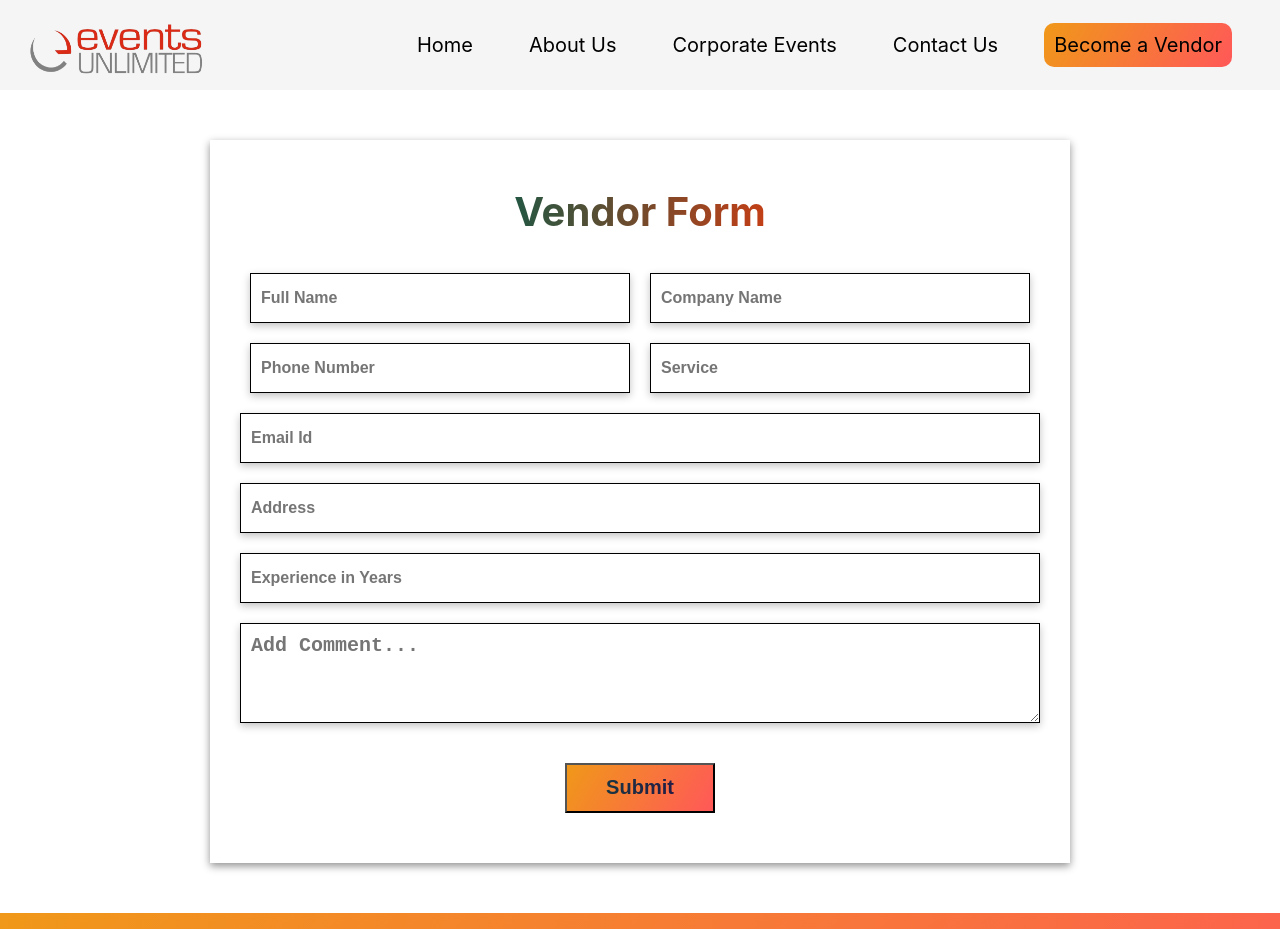
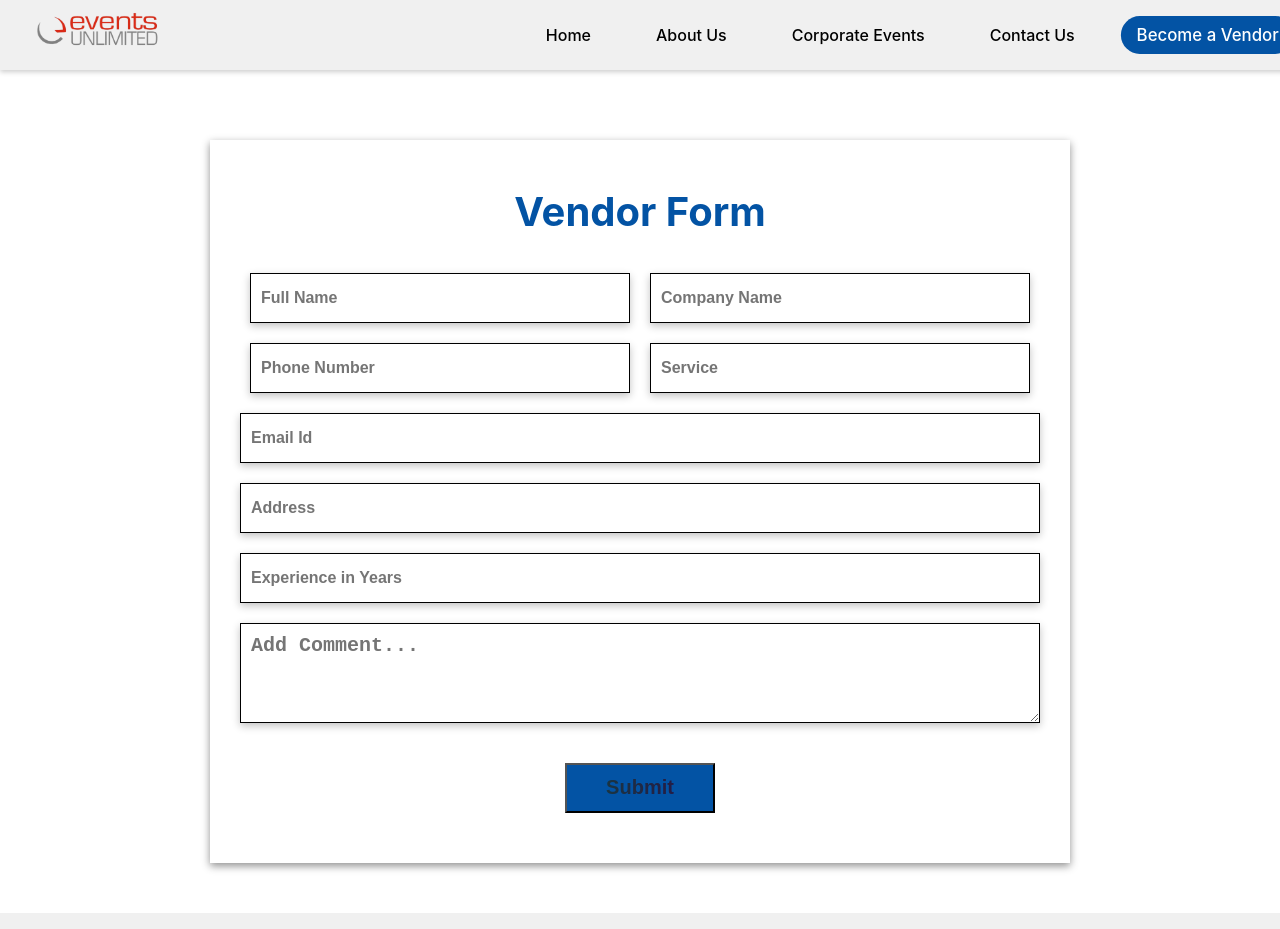
Before and after one commit to Ashwini-Korapati/UI, a React (Create React App) app: page /vendor in a window 1280 px wide. Shown: the top 929 px of the page. Built offline with nearby package versions, Linux system fonts and the light colour scheme; grey boxes are pictures that could not be loaded.

Commit message:
changes commit

```diff
--- a/src/Components/AboutUs/AboutUs.css
+++ b/src/Components/AboutUs/AboutUs.css
@@ -80,7 +80,8 @@ span {
 }
 
 h1 {
-    background: linear-gradient(to right, #235642 0%, #c33f16 100%);
+    /* background: linear-gradient(to right, #235642 0%, #c33f16 100%); */
+    background-color: #0353a4;
     -webkit-background-clip: text;
     -webkit-text-fill-color: transparent;
     font-weight: bold;
--- a/src/Components/Contact/Contact.css
+++ b/src/Components/Contact/Contact.css
@@ -27,7 +27,9 @@
      color: black
 }
 .send-button{
-    background-image: linear-gradient(-60deg, #ff5858 0%, #f09819 100%);    top: 0;
+    background-color: #0353a4;
+    /* background-image: linear-gradient(-60deg, #ff5858 0%, #f09819 100%);     */
+    top: 0;
     width: 400px;
     max-width: 200px;
     height: 40px;
@@ -55,7 +57,7 @@ input{
 textarea{
    /* width: 860px; */
    margin-top: 20px;
-   background-color: rgba(0,0,0,0);
+   /* background-color: rgba(0,0,0,0); */
    padding: 10px;
    color: black;
    font-size: 15px;
--- a/src/Components/Home/Home.css
+++ b/src/Components/Home/Home.css
@@ -4,7 +4,7 @@
 .bgcontainer {
     position: relative;
     width: 100%;
-    height: 80vh;
+    height: 100vh;
     overflow: hidden;
 
   }
@@ -52,7 +52,9 @@
   }
 
   .know-button{
-    background-image: linear-gradient(-60deg, #ff5858 0%, #f09819 100%);    top: 0;
+    /* background-image: linear-gradient(-60deg, #ff5858 0%, #f09819 100%);     */
+    background-color: #0353a4;
+    top: 0;
     width: 250px;
     height: 50px;
     margin-top: 30px;
--- a/src/Components/Home/Home.jsx
+++ b/src/Components/Home/Home.jsx
@@ -3,7 +3,7 @@ import { useNavigate } from 'react-router-dom';
 import "./Home.css"
 import AOS from "aos";
 import "aos/dist/aos.css";
-import video from "../../assets/event1.mp4"
+// import video from "../../assets/event1.mp4"
 import gift from "../../assets/OIP.jpeg"
 import dj from "../../assets/dj1.jpeg"
 import dj1 from "../../assets/dj2.jpeg"
--- a/src/Components/Navbar/Navbar.css
+++ b/src/Components/Navbar/Navbar.css
@@ -1,143 +1,159 @@
-.active {
-  background-image: linear-gradient(-60deg, #ff5858 0%, #f09819 100%);
-  top: 0;
-}
-
+/* Navbar */
 .navbar {
   display: flex;
   justify-content: space-between;
   align-items: center;
-  background-color: whitesmoke;
-  height: 90px;
-  font-size: 20px;
+  background-color: #f0f0f0;
+  /* background-color: rgba(0, 24, 69, 0.8);  */
+  height: 70px; /* Reduced height */
+  padding: 0 30px; /* Increased padding */
   position: fixed;
   width: 100%;
-  z-index: 1000; /* Ensure it stays on top of other content */
   top: 0;
+  left: 0;
+  z-index: 1000;
+  box-shadow: 0 2px 5px rgba(0, 0, 0, 0.2); /* Reduced shadow */
+  transition: all 0.3s ease-in-out;
 }
 
-nav .title {
-  font-size: 20px;
-  margin: 1rem;
-  font-weight: bold;
-  text-decoration: none;
-  color: black;
+/* Logo */
+.navbar .logo {
+  display: flex;
+  align-items: center;
 }
 
-nav ul {
-  display: flex;
-  margin: 30px;
-}
-nav ul.open {
-  display: flex;
-  position: absolute;
-  background-color: whitesmoke;
-  top: 90px; /* Adjust according to the height of your navbar */
-  left: 0;
-  right: 0;
-  z-index: 999; /* Higher than other content but less than navbar */
+.navbar .logo img {
+  width: 140px; /* Reduced size */
+  height: auto;
+  /*border-radius: 5px; Removed border radius from logo */
+  transition: transform 0.3s ease-in-out;
 }
 
-nav ul li {
-  padding: 10px;
-  list-style: none;
+.navbar .logo img:hover {
+  transform: scale(1.05); /* Reduced scale on hover */
 }
 
-nav ul li a {
-  display: block;
-  text-decoration: none;
-  color: black;
-  height: max-content;
-  padding: 10px;
-  margin: 0 0.5rem;
-  border-radius: 10px;
+/* Navbar Menu */
+.navbar ul {
+  display: flex;
+  list-style: none;
+  margin: 0; /* Remove default ul margin */
+  padding: 0; /* Remove default ul padding */
 }
 
-nav ul li a:not(.active):hover {
-  background-image: linear-gradient(-60deg, #ff5858 0%, #f09819 100%);
-  color: rgb(40, 12, 12);
+.navbar ul li {
+  padding: 10px 15px;
+  position: relative;
 }
-.navbar-ul .dropdown {
+
+.navbar ul li a {
+  text-decoration: none;
+  color: black; /* Light grey text */
+  font-size: 16px; /* Reduced font size */
+  font-weight: 500;
+  padding: 8px 15px; /* Adjusted padding */
+  border-radius: 25px; /* Rounded corners */
+  transition: all 0.3s ease-in-out;
+  /* background-color: rgba(255, 255, 255, 0.1);  Slightly transparent white background */
+  margin-right: 5px;
+  display: block; /* Make the link a block level element */
+}
+
+.navbar ul li a:hover,
+.navbar ul li a.active {
+  background-color: #0353a4;
+  /* background-color: #64b5f6; A lighter blue for hover */
+  color: white;  /* Dark blue text */
+  transform: scale(1.05);
+}
+
+/* Dropdown */
+.navbar ul .dropdown {
+  display: none;
   position: absolute;
   top: 100%;
   left: 0;
-  background-color: #f4ebeb;
-  list-style: none;
-  padding: 0;
-  margin-left:1300px;
-  margin-top: -3px;
-  display: none;
-  z-index: 1000;
+background-color: whitesmoke;
+  color: white;
+  box-shadow: 0px 4px 8px rgba(0, 0, 0, 0.3); /* Stronger shadow */
+  border-radius: 5px;
+  overflow: hidden;
+  min-width: 180px;
+  transition: all 0.3s ease-in-out;
 }
 
-.navbar-ul li:hover .dropdown {
+.navbar ul li:hover .dropdown {
   display: block;
+  /* background-color: #0353a4; */
+}
+
+.dropdown li {
+  padding: 0; /* Remove padding */
 }
 
 .dropdown li a {
-  padding: 10px 20px;
   display: block;
-  background-color: #f4ebeb;
+  padding: 10px 15px; /* Adjusted padding */
+  color: #f0f0f0; /* Light grey text */
+  font-size: 14px;
+  transition: background-color 0.3s ease;
 }
 
-nav .menu {
+.dropdown li a:hover {
+  background-color: #64b5f6; /* A lighter blue for hover */
+  color: #001845; /* Dark blue text */
+}
+
+/* Menu Icon for Mobile */
+.menu {
   display: none;
-  position: absolute;
-  top: 0.75rem;
-  right: 0.5rem;
-  font-size: 1.5rem;
+  font-size: 24px;
   cursor: pointer;
+  color: #f0f0f0; /* Light grey color for the icon */
 }
 
 .image {
-  margin-top: 20px;
-  margin-left: 20px;
-  width: 200px;
-  height: 80px;
-  border-radius: 20px;
+  width: 140px; /* Reduced size */
+  height: auto;
+  /* border-radius: 50%; */
+  /*background-color: white; Removed background-color */
 }
 
-@media (max-width: 480px) {
-  nav .menu {
+/* Responsive Design */
+@media (max-width: 768px) {
+  .menu {
     display: block;
-    margin-right: 90px;
-    margin-top: 30px;
   }
 
-  nav {
+  .navbar ul {
+    display: none;
     flex-direction: column;
-    align-items: flex-start;
+    position: absolute;
+    top: 70px; /* Adjust the top position to match the navbar height */
+    left: 0;
+    width: 100%;
+    background-color: rgba(0, 24, 69, 0.95); /* Semi-transparent dark blue mobile menu */
+    box-shadow: 0px 4px 8px rgba(0, 0, 0, 0.3);
+    padding: 0; /* Reset padding */
   }
 
-  nav ul {
-    display: none;
-    flex-direction: column;
-    width: 100%;
-    margin-bottom: 0.25rem;
-  }
-  nav ul .dropdown{
-    width: 100px;
+  .navbar ul.open {
+    display: flex;
   }
 
-  nav ul.open {
-    display: flex;
-    margin-left: -50px;
-    /* margin-top: 0x; */
-  }
-  .image{
-     margin-left: -90px;
-  }
-  nav ul li {
+  .navbar ul li {
+    text-align: center;
     width: 100%;
-    text-align: center;
+    padding: 10px 0;
   }
 
-  nav ul li a {
-    margin: 0.2rem 0.5rem;
+  .navbar ul li a {
+      margin-right: 0; /* Remove right margin */
+  }
+
+  .dropdown {
+    position: static;
+    box-shadow: none;
+    width: 100%;
   }
 }
-
-/* Add margin-top to the main content to prevent it from being hidden under the navbar */
-.main-content {
-  margin-top: 90px; /* Adjust this value to the height of your navbar */
-}
--- a/src/Components/Navbar/Navbar.jsx
+++ b/src/Components/Navbar/Navbar.jsx
@@ -1,3 +1,76 @@
+// import React, { useState } from 'react';
+// import { NavLink } from 'react-router-dom';
+// import { FaBars } from 'react-icons/fa';
+// import "./Navbar.css";
+// import img from '../../assets/logo.png';
+
+// const Navbar = () => {
+//   const [isOpen, setIsOpen] = useState(false);
+//   const [isDropdownOpen, setIsDropdownOpen] = useState(false);
+
+//   const toggleMenu = () => {
+//     setIsOpen(!isOpen);
+//     setIsDropdownOpen(false); // Close dropdown when toggling menu
+//   };
+
+//   const closeMenu = () => {
+//     setIsOpen(false);
+//     setIsDropdownOpen(false);
+//   };
+
+//   const toggleDropdown = () => {
+//     setIsDropdownOpen(!isDropdownOpen);
+//   };
+
+//   const closeDropdown = () => {
+//     setIsDropdownOpen(false);
+//   };
+
+//   return (
+//     <nav className='navbar'>
+//       <img className='image' src={img} alt="Logo" />
+//       <FaBars className="menu" onClick={toggleMenu} />
+//       <ul className={`navbar-ul ${isOpen ? 'open' : ''}`}>
+//         <li>
+//           <NavLink to="/" exact activeClassName="active" onClick={closeMenu}>Home</NavLink>
+//         </li>
+//         <li>
+//           <NavLink to="/about" activeClassName="active" onClick={closeMenu}>About Us</NavLink>
+//         </li>
+//         <li onMouseEnter={toggleDropdown} onMouseLeave={toggleDropdown}>
+//           <NavLink to="/events" onClick={closeMenu}>Corporate Events</NavLink>
+//           {isDropdownOpen && (
+//             <ul className="dropdown">
+//               <li>
+//                 <NavLink to="/events#dj" onClick={closeDropdown}>DJ</NavLink>
+//               </li>
+//               <li>
+//                 <NavLink to="/events#anchor" onClick={closeDropdown}>Anchoring</NavLink>
+//               </li>
+//               <li>
+//                 <NavLink to="/events#giftings" onClick={closeDropdown}>Giftings</NavLink>
+//               </li>
+//               <li>
+//                 <NavLink to="/events#printings" onClick={closeDropdown}>Printings</NavLink>
+//               </li>
+//               <li>
+//                 <NavLink to="/events#games" onClick={closeDropdown}>Games</NavLink>
+//               </li>
+//             </ul>
+//           )}
+//         </li>
+//         <li>
+//           <NavLink to="/contact" activeClassName="active" onClick={closeMenu}>Contact Us</NavLink>
+//         </li>
+//         <li>
+//           <NavLink to="/vendor" activeClassName="active" onClick={closeMenu}>Become a Vendor</NavLink>
+//         </li>
+//       </ul>
+//     </nav>
+//   );
+// }
+
+// export default Navbar;
 import React, { useState } from 'react';
 import { NavLink } from 'react-router-dom';
 import { FaBars } from 'react-icons/fa';
@@ -28,7 +101,11 @@ const Navbar = () => {
 
   return (
     <nav className='navbar'>
-      <img className='image' src={img} alt="Logo" />
+      {/* Wrap the logo in NavLink */}
+      <NavLink to="/" onClick={closeMenu}>
+        <img className='image' src={img} alt="Logo" />
+      </NavLink>
+
       <FaBars className="menu" onClick={toggleMenu} />
       <ul className={`navbar-ul ${isOpen ? 'open' : ''}`}>
         <li>
@@ -48,10 +125,10 @@ const Navbar = () => {
                 <NavLink to="/events#anchor" onClick={closeDropdown}>Anchoring</NavLink>
               </li>
               <li>
-                <NavLink to="/events#giftings" onClick={closeDropdown}>Giftings</NavLink>
+                <NavLink to="/events#giftings" onClick={closeDropdown}>Gifting</NavLink>
               </li>
               <li>
-                <NavLink to="/events#printings" onClick={closeDropdown}>Printings</NavLink>
+                <NavLink to="/events#printings" onClick={closeDropdown}>Printing</NavLink>
               </li>
               <li>
                 <NavLink to="/events#games" onClick={closeDropdown}>Games</NavLink>
--- a/src/Components/Vendor/Vendor.css
+++ b/src/Components/Vendor/Vendor.css
@@ -51,7 +51,9 @@
     margin: 30px 0;
     height: 50px;
     color: black;
-    background-image: linear-gradient(-60deg, #ff5858 0%, #f09819 100%);    top: 0;
+    background-color: #0353a4;
+    /* background-image: linear-gradient(-60deg, #ff5858 0%, #f09819 100%);     */
+    top: 0;
     width: 150px;
     font-size: 20px;
 }
```
Also changed, not shown: src/Components/AboutUs/AboutUs.jsx (+4 -4 lines), src/Components/Footer/Footer.css (+9 -5 lines), src/Components/Home/Home1.css (+14 -14 lines).
